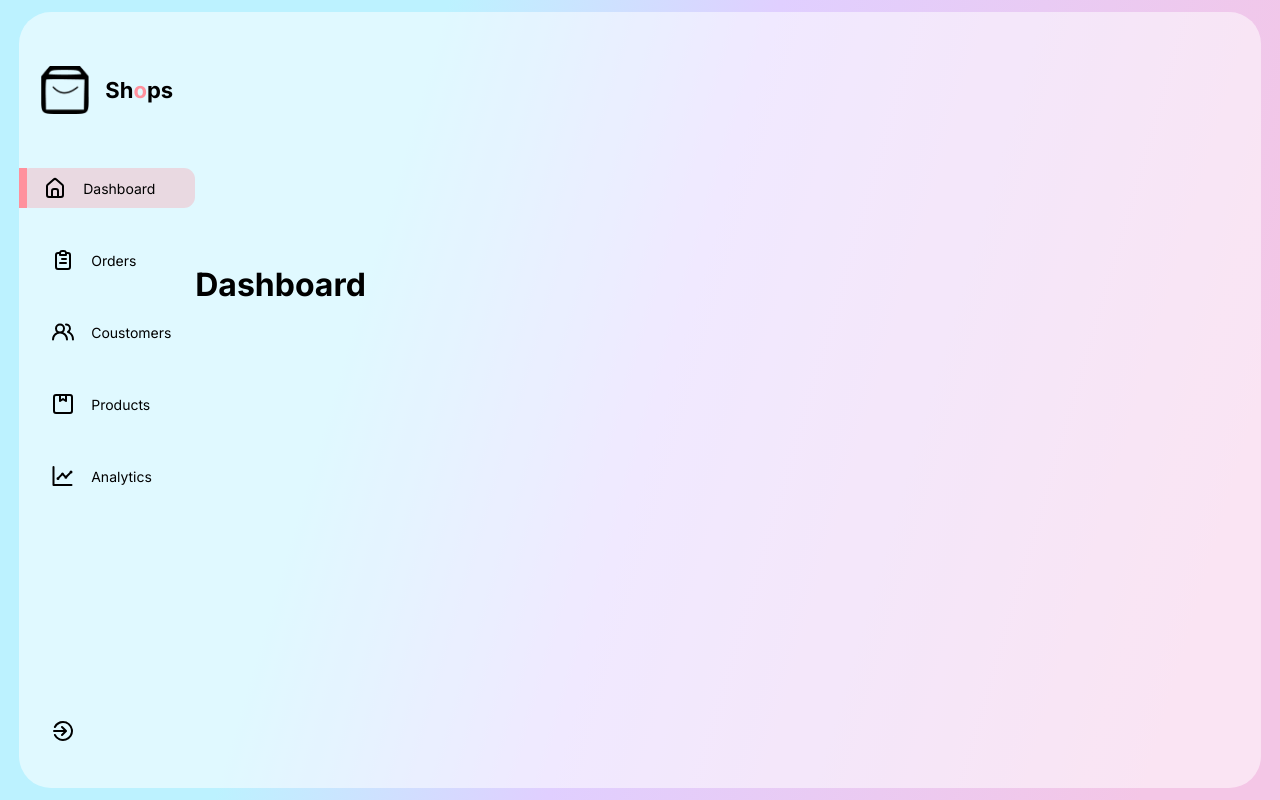
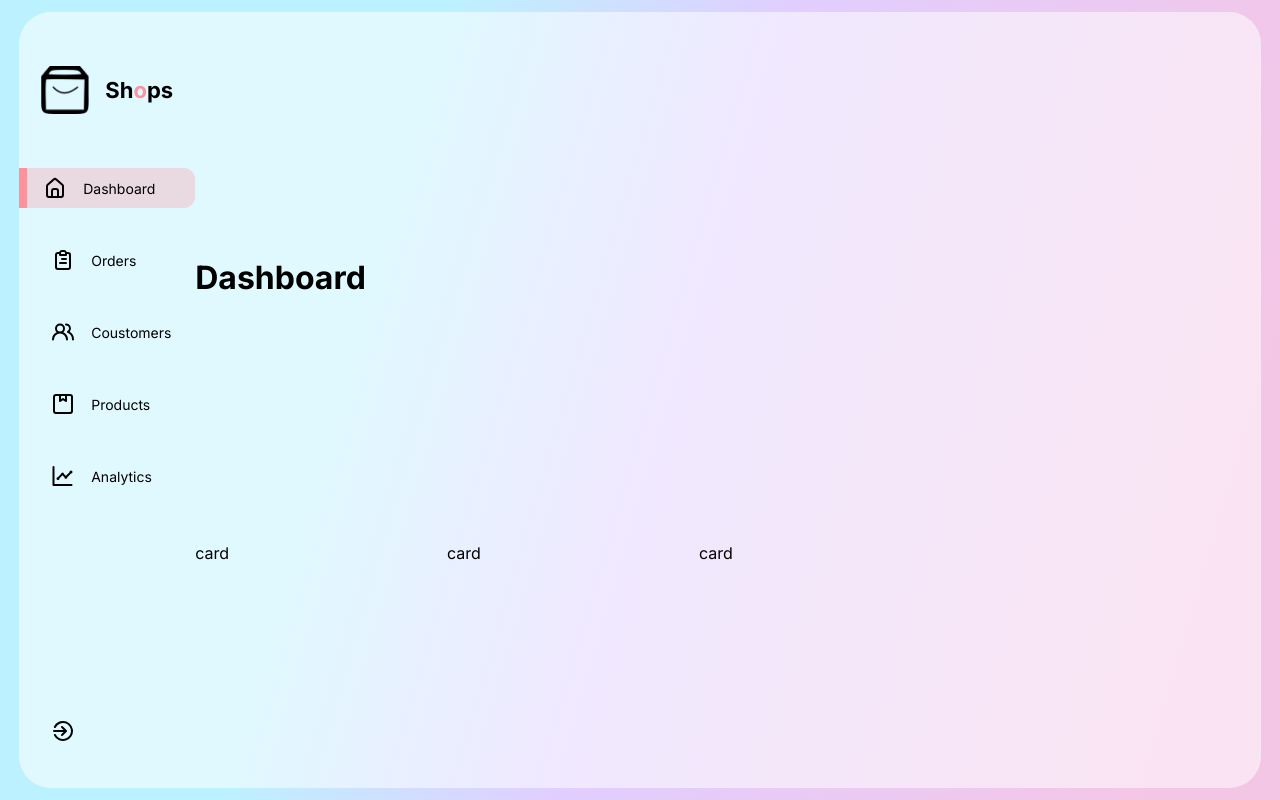
Before and after one commit to Indula-Perera/React-Admin-Dashboard, a React (Create React App) app: page / in a window 1280 px wide. Built offline with nearby package versions, Linux system fonts and the light colour scheme.

Commit message:
Compact Card

```diff
--- a/src/components/Card/Card.jsx
+++ b/src/components/Card/Card.jsx
@@ -1,9 +1,9 @@
 import React from 'react'
 
-export default function Card() {
+export default function Card(props) {
   return (
     <div className='Card'>
-
+      card
     </div>
   )
 }
--- a/src/components/Cards/Cards.jsx
+++ b/src/components/Cards/Cards.jsx
@@ -19,7 +19,6 @@ export default function Cards() {
 
 
 
-
             />
 
           </div>
```
